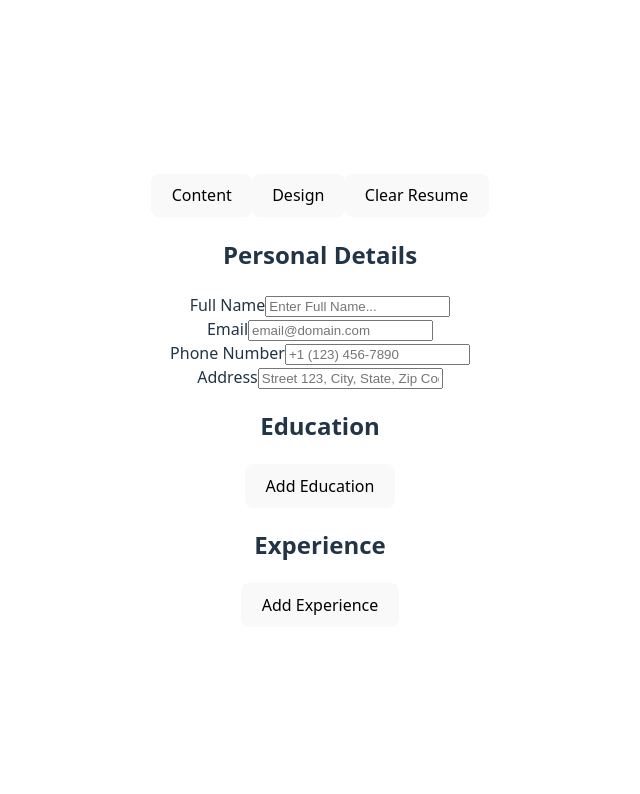
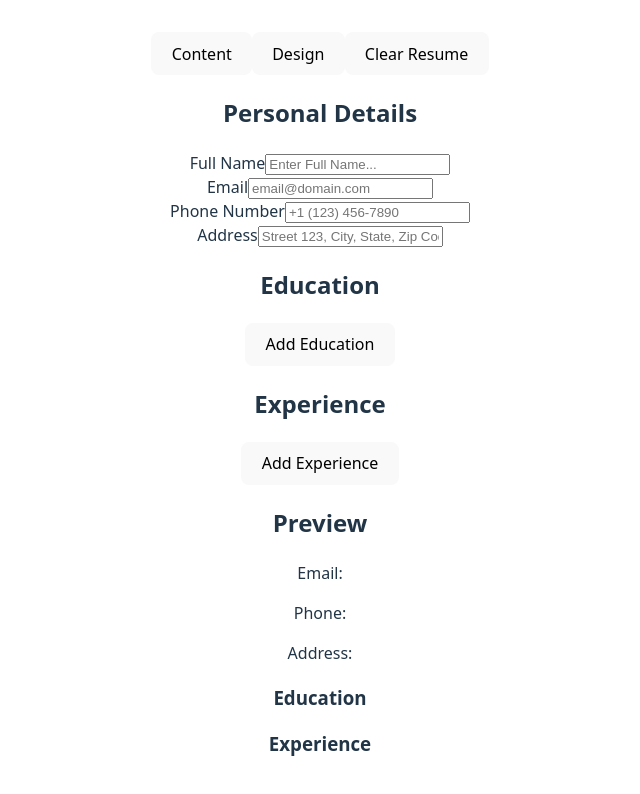
Before and after one commit to felipeboubee/odin-react-cv-app, a React (Vite) app: page / in a window 1280 px wide. Shown: the top 794 px of the page, without its empty margins (320-960 px from the left). Built offline with nearby package versions, Linux system fonts and the light colour scheme.

Commit message:
Added Display section for content preview

```diff
--- a/src/App.jsx
+++ b/src/App.jsx
@@ -5,7 +5,7 @@ import PersonalDetails from './components/sections/PersonalDetails.jsx'
 import Section from './components/Section.jsx'
 import Education from './components/sections/Education.jsx'
 import Experience from './components/sections/Experience.jsx'
-/* import Display from './components/Display.jsx' */
+import Display from './components/Display.jsx'
 
 function App() {
 
@@ -49,6 +49,8 @@ function App() {
         onChange={(data) => updateSection("experience", data)}
       />
     </Section>
+
+    <Display data={cvData}/>
   </div>
   )
 }
--- a/src/components/Display.jsx
+++ b/src/components/Display.jsx
@@ -1,5 +1,52 @@
-function Display(){
-    return
+export default function Display({data}){
+    const {personal, education, experience} = data
+
+    return (
+        <div className="cv-display">
+            <h2>Preview</h2>
+
+            <section>
+                <h3><strong>{personal.name}</strong></h3>
+                <p>Email: {personal.email}</p>
+                <p>Phone: {personal.phone}</p>
+                <p>Address: {personal.address}</p>
+            </section>
+
+            <section>
+                <h3><strong>Education</strong></h3>
+                {education.map((e, i) => (
+                    <div key={i}>
+                        <div>
+                            <p>{e.startDate} — {e.endDate}</p>
+                            <p>{e.location}</p>
+                        </div>
+                        <div>
+                            <p><strong>{e.school}</strong></p>
+                            <p>{e.degree}</p>
+                        </div>
+                    </div>
+                    ))}
+            </section>
+
+            <section>
+                <h3><strong>Experience</strong></h3>
+                {experience.map((e, i) => (
+                    <div key={i}>
+                        <div>
+                            <p>{e.startDate} — {e.endDate}</p>
+                            <p>{e.location}</p>
+                        </div>
+                        <div>
+                            <p><strong>{e.company}</strong></p>
+                            <p>{e.position}</p>
+                        </div>
+                        <div>
+                            <p>{e.description}</p>
+                        </div>
+                    </div>
+                    ))}
+            </section>
+
+        </div>
+    )
 }
-
-export default Display;
--- a/src/components/sections/Experience.jsx
+++ b/src/components/sections/Experience.jsx
@@ -62,7 +62,7 @@ export default function Experience({data, onChange}){
                         id="description"
                         value={entry.description}
                         placeholder="Responibilities and tasks"
-                        onChange={((v) => updateExperience(index, "description", v))}
+                        onChange={((v) => updateExperience(index, "description", v.target.value))}
                     />
                 </div>
             ))}
```
